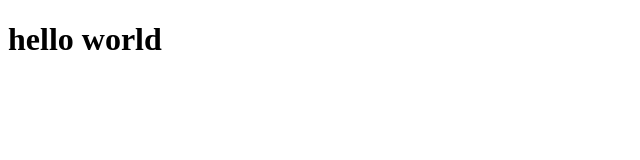
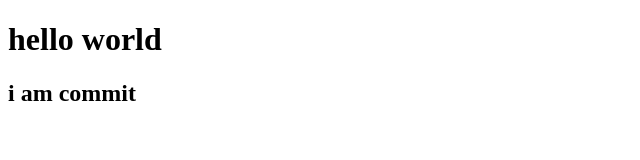
Before and after one commit to reza7199/mdb, a website: page index.html in a window 1280 px wide. Shown: the whole page, without its empty margins (0-640 px from the left). Drawn offline with Linux system fonts and the light colour scheme.

Commit message:
Update index.html

```diff
--- a/index.html
+++ b/index.html
@@ -3,5 +3,6 @@
 	<head></head>
 	<body>
 	<h1>hello world</h1>
+		<h2>i am commit</h2>
 	</body>
 </html>
```
